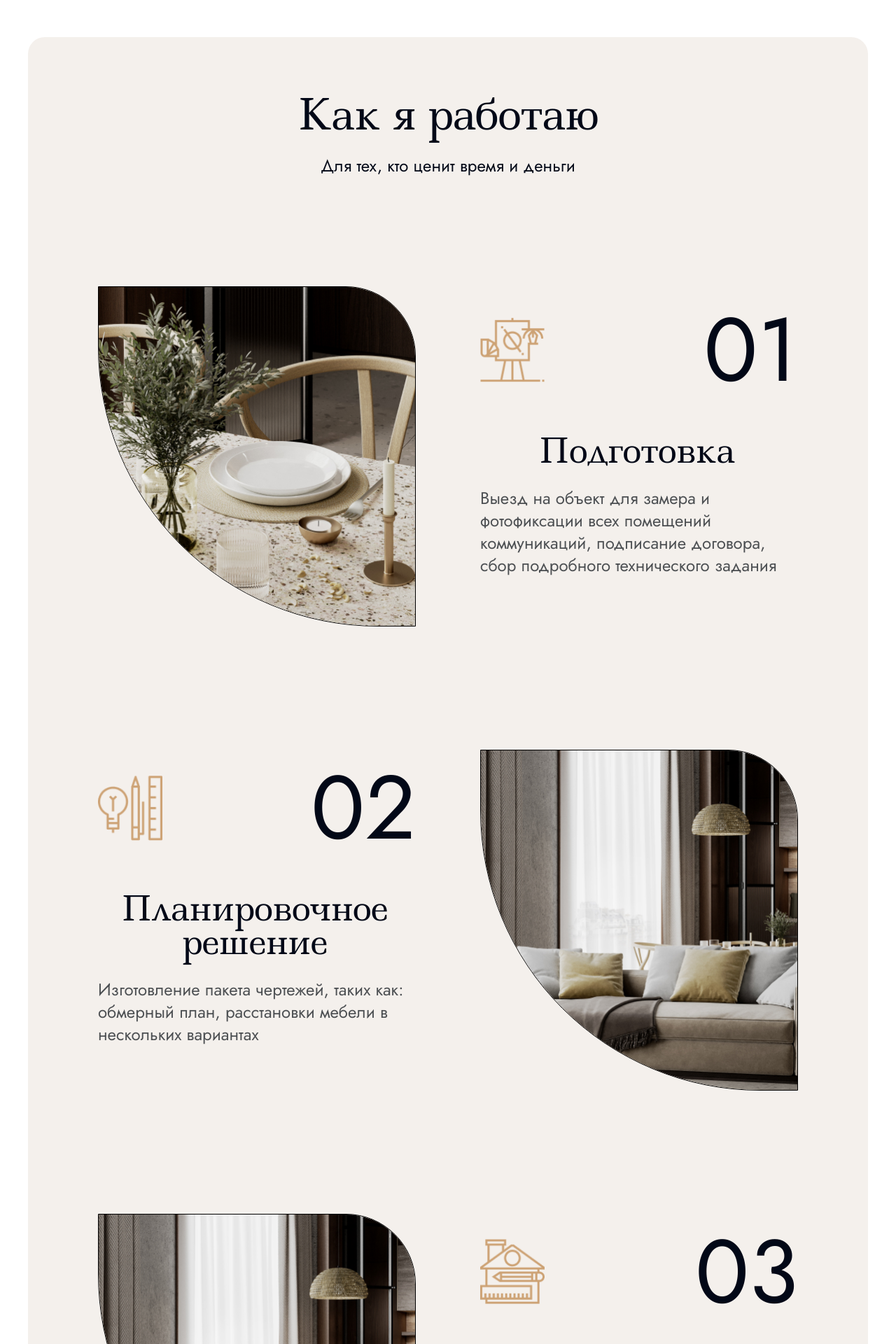
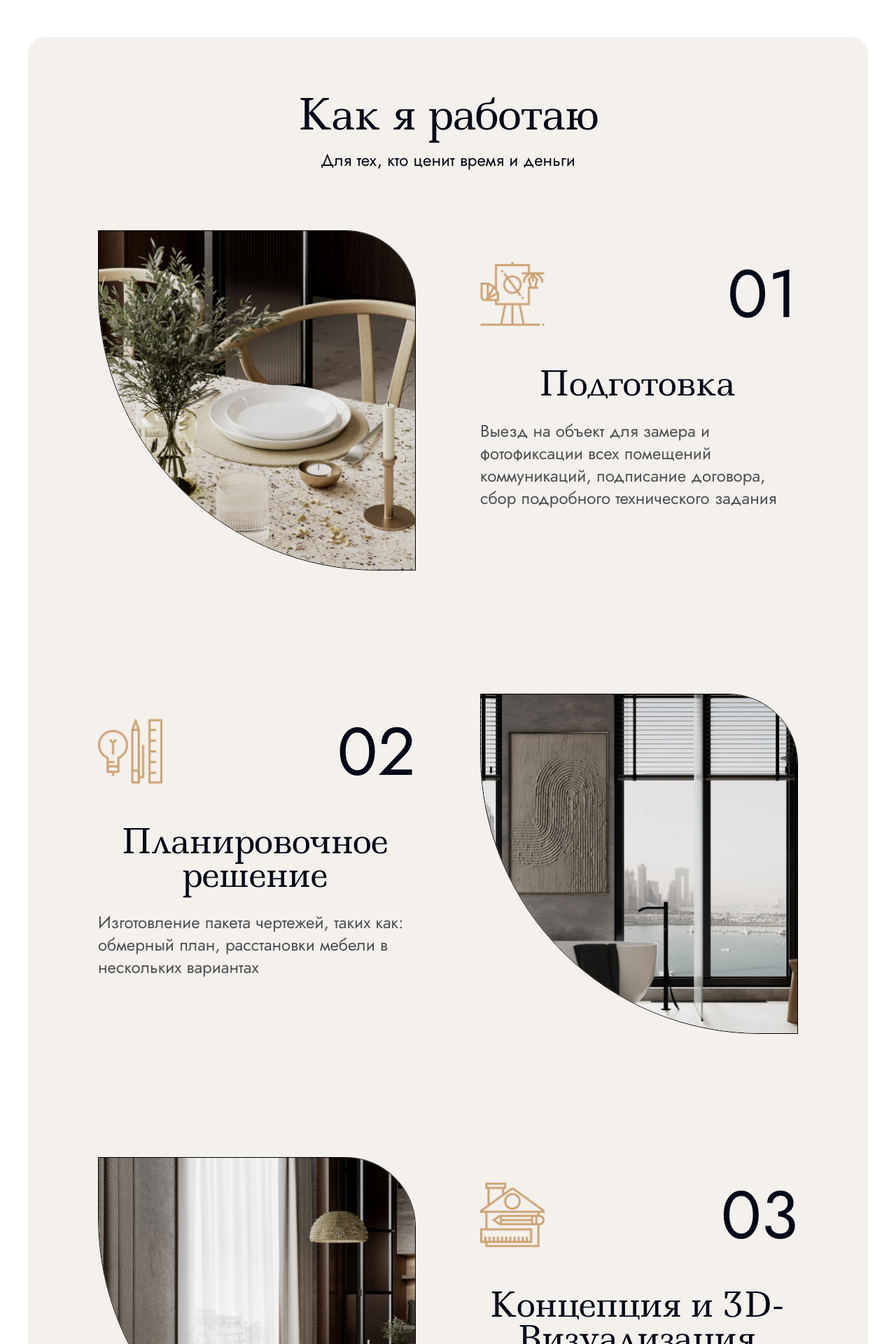
Before and after one commit to Mabori1/disign-galina, a Next.js app: page / in a window 1280 px wide. Shown: the part 2060-3980 px from the top of the page at 70% size. Built offline with nearby package versions, Linux system fonts and the light colour scheme.

Commit message:
fix: пофиксил мелкие баги

```diff
--- a/components/Approach.tsx
+++ b/components/Approach.tsx
@@ -4,16 +4,16 @@ import Image from "next/image";
 const Approach = () => {
   return (
     <section className="mb-28 flex flex-col items-center rounded-3xl bg-isabelline pt-20">
-      <div className="mx-auto flex max-w-md flex-col items-center">
-        <h2 className="mb-7 font-ledger text-6xl">Как я работаю</h2>
+      <div className="mx-auto flex max-w-lg flex-col items-center">
+        <h2 className="mb-5 font-ledger text-6xl">Как я работаю</h2>
         <p className="mb-11 font-jost text-2xl">
           Для тех, кто ценит время и деньги
         </p>
       </div>
 
-      <div className="mx-auto mb-16 mt-28 flex w-full max-w-[1000px] items-center justify-between">
+      <div className="mx-auto mb-16 mt-10 flex w-full max-w-[1000px] items-center justify-between">
         <div className="size-full max-w-[454px] overflow-hidden rounded-bl-[400px] rounded-tr-[100px] border border-black">
-          <Image src="/ap1.jpg" alt="Обо мне фото" width={454} height={486} />
+          <Image src="/ap1.jpg" alt="фото дивана" width={454} height={486} />
         </div>
         <div className="flex size-full max-w-[454px] flex-col justify-center">
           <div className="mb-14 flex items-center justify-between">
@@ -23,7 +23,7 @@ const Approach = () => {
               width="92"
               height="92"
             />
-            <span className="font-jost text-9xl">01</span>
+            <span className="font-jost text-8xl">01</span>
           </div>
           <div className="mr-16 flex size-full max-w-md flex-col">
             <h3 className="mb-7 text-center font-ledger text-5xl">
@@ -43,11 +43,11 @@ const Approach = () => {
           <div className="mb-14 flex items-center justify-between">
             <Image
               src="/aps2.png"
-              alt="иконка мольберта"
+              alt="иконка чертежных инструментов"
               width="92"
               height="92"
             />
-            <span className="font-jost text-9xl">02</span>
+            <span className="font-jost text-8xl">02</span>
           </div>
           <div className="mr-16 flex size-full max-w-md flex-col">
             <h3 className="mb-7 text-center font-ledger text-5xl">
@@ -59,24 +59,19 @@ const Approach = () => {
             </p>
           </div>
         </div>
-
         <div className="size-full max-w-[454px] overflow-hidden rounded-bl-[400px] rounded-tr-[100px] border border-black">
-          <Image src="/ap3.jpg" alt="Обо мне фото" width={454} height={486} />
+          <Image src="/ap2.jpg" alt="Обо мне фото" width={454} height={486} />
         </div>
       </div>
+
       <div className="mx-auto mb-16 mt-28 flex w-full max-w-[1000px] items-center justify-between">
         <div className="size-full max-w-[454px] overflow-hidden rounded-bl-[400px] rounded-tr-[100px] border border-black">
           <Image src="/ap3.jpg" alt="Обо мне фото" width={454} height={486} />
         </div>
         <div className="flex size-full max-w-[454px] flex-col justify-center">
           <div className="mb-14 flex items-center justify-between">
-            <Image
-              src="/aps3.png"
-              alt="иконка мольберта"
-              width="92"
-              height="92"
-            />
-            <span className="font-jost text-9xl">03</span>
+            <Image src="/aps3.png" alt="иконка дома" width="92" height="92" />
+            <span className="font-jost text-8xl">03</span>
           </div>
           <div className="mr-16 flex size-full max-w-md flex-col">
             <h3 className="mb-7 text-center font-ledger text-5xl">
@@ -95,11 +90,11 @@ const Approach = () => {
           <div className="mb-14 flex items-center justify-between">
             <Image
               src="/aps4.png"
-              alt="иконка мольберта"
+              alt="иконка лестницы"
               width="92"
               height="92"
             />
-            <span className="font-jost text-9xl">04</span>
+            <span className="font-jost text-8xl">04</span>
           </div>
           <div className="mr-16 flex size-full max-w-md flex-col">
             <h3 className="mb-7 text-center font-ledger text-5xl">
@@ -112,7 +107,7 @@ const Approach = () => {
           </div>
         </div>
         <div className="size-full max-w-[454px] overflow-hidden rounded-bl-[400px] rounded-tr-[100px] border border-black">
-          <Image src="/ap4.jpg" alt="Обо мне фото" width={454} height={486} />
+          <Image src="/ap4.jpg" alt="фото спальни" width={454} height={486} />
         </div>
       </div>
     </section>
--- a/next.config.mjs
+++ b/next.config.mjs
@@ -1,12 +1,12 @@
 /** @type {import('next').NextConfig} */
-const isProd = process.env.NODE_ENV === "production";
+// const isProd = process.env.NODE_ENV === "production";
 const nextConfig = {
   // basePath: "/disign-galina",
-  assetPrefix: isProd ? "/disign-galina/" : undefined,
-  output: "export",
-  images: {
-    unoptimized: true,
-  },
+  // assetPrefix: isProd ? "/disign-galina/" : undefined,
+  // output: "export",
+  // images: {
+  //   unoptimized: true,
+  // },
 };
 
 export default nextConfig;
```
